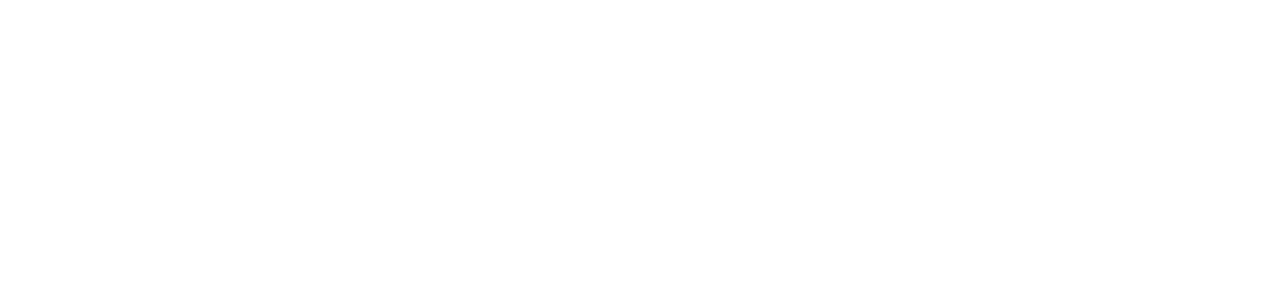
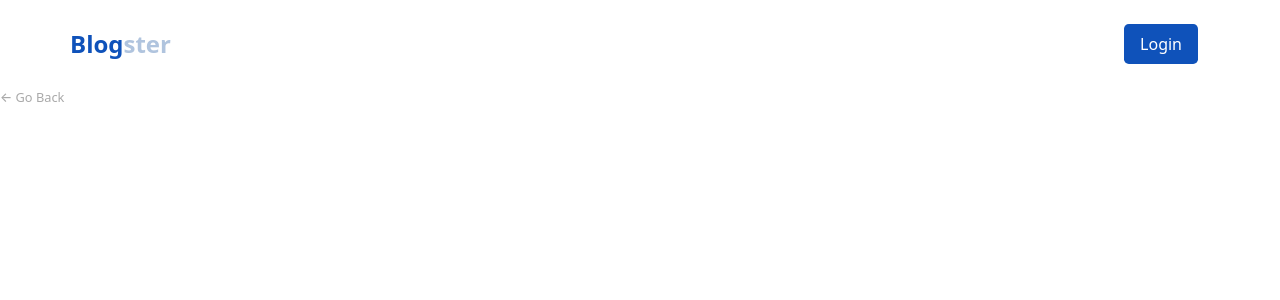
Before and after one commit to SMHasnainR/Blogster, a React (Create React App) app: page /login in a window 1280 px wide. Before the commit this address had no page. Shown: the top 300 px of the page. Built offline with nearby package versions, Linux system fonts and the light colour scheme.

Commit message:
Error handling and loign route added

```diff
--- a/src/App.jsx
+++ b/src/App.jsx
@@ -2,6 +2,7 @@
 import { Route, Routes } from 'react-router-dom';
 import Home from './pages/Home';
 import Blog from './pages/Blog';
+import Login from './pages/Login';
 
 
 function App() {
@@ -10,6 +11,7 @@
       <Routes>
         <Route path='/' element={ <Home /> } />
         <Route path='/blog/:id' element={<Blog />} />
+        <Route path='/login' element={<Login />} />
       </Routes>
 
     </div>
--- a/src/components/Home/Header/index.jsx
+++ b/src/components/Home/Header/index.jsx
@@ -1,5 +1,6 @@
 import React, { useState } from 'react';
 import './style.css';
+import { Link } from 'react-router-dom';
 
 function Header(props) {
 
@@ -17,10 +18,13 @@
 
     <header className={'navbar '+ navClass + ' position-'+props.position } >
       <nav className='nav container'>
-        <a href="#" className='logo'><span>Blog</span>ster </a>
-        <a href="#" className='btn-primary'>
+        <Link to='/#' className='logo'>
+          <span>Blog</span>ster
+        </Link>
+
+        <Link to='/login' className='btn-primary'>
           Login
-        </a>
+        </Link>
       </nav>
     </header>
   )
--- a/src/pages/Home/index.jsx
+++ b/src/pages/Home/index.jsx
@@ -14,6 +14,7 @@
     const [blogs, setBlogs] = useState([]);
     const [searchKey, setSearchKey] = useState('');
     const [loading, setLoading] = useState(false);
+    const [error, setError] = useState(null);
 
     let http = axios.create({
         baseURL: 'http://localhost:8000',
@@ -29,7 +30,13 @@
         http.get('/api/posts').then((response) => {
             setLoading(false);
             setBlogs(response.data.data);
+        })
+        .catch((error) => {
+            setLoading(false);
+            console.log(error);
+            setError(error.message);
         });
+
 
     },[]);
 
@@ -78,6 +85,8 @@
             <BlogList blogs={blogs} />
             }
 
+            { error ? <div className='error text-danger d-flex justify-content-center'> {error} </div> : '' }
+
         </div>
     </div>
   )
--- /dev/null
+++ b/src/pages/Login/index.jsx
@@ -0,0 +1,42 @@
+import axios from 'axios'
+import React, { useEffect, useState } from 'react'
+import { Link, useParams } from 'react-router-dom';
+import './style.css';
+import Header from '../../components/Home/Header';
+
+const Login = () => {
+  const [loading, setLoading] = useState(false);
+
+  let http = axios.create({
+    baseURL: 'http://localhost:8000',
+    headers: {
+        'X-Requested-With': 'XMLHttpRequest'
+    },
+  });
+
+  useEffect(() => {
+    setLoading(true);
+
+    // Getting Posts data from API
+    // http.get('/api/posts/'+id).then((response) => {
+    //   setLoading(false);
+    //   setBlog(response?.data?.data);
+    // });
+
+  }, [])
+
+  return (
+    <div>
+
+      {/*  Page Header */}
+      <Header position='sticky' />
+
+      <Link className='blog-goBack' to='/'>
+        <span>&#8592;</span> Go Back
+      </Link>
+
+    </div>
+  )
+}
+
+export default Login
```
Also changed, not shown: src/pages/Login/style.css (added).
